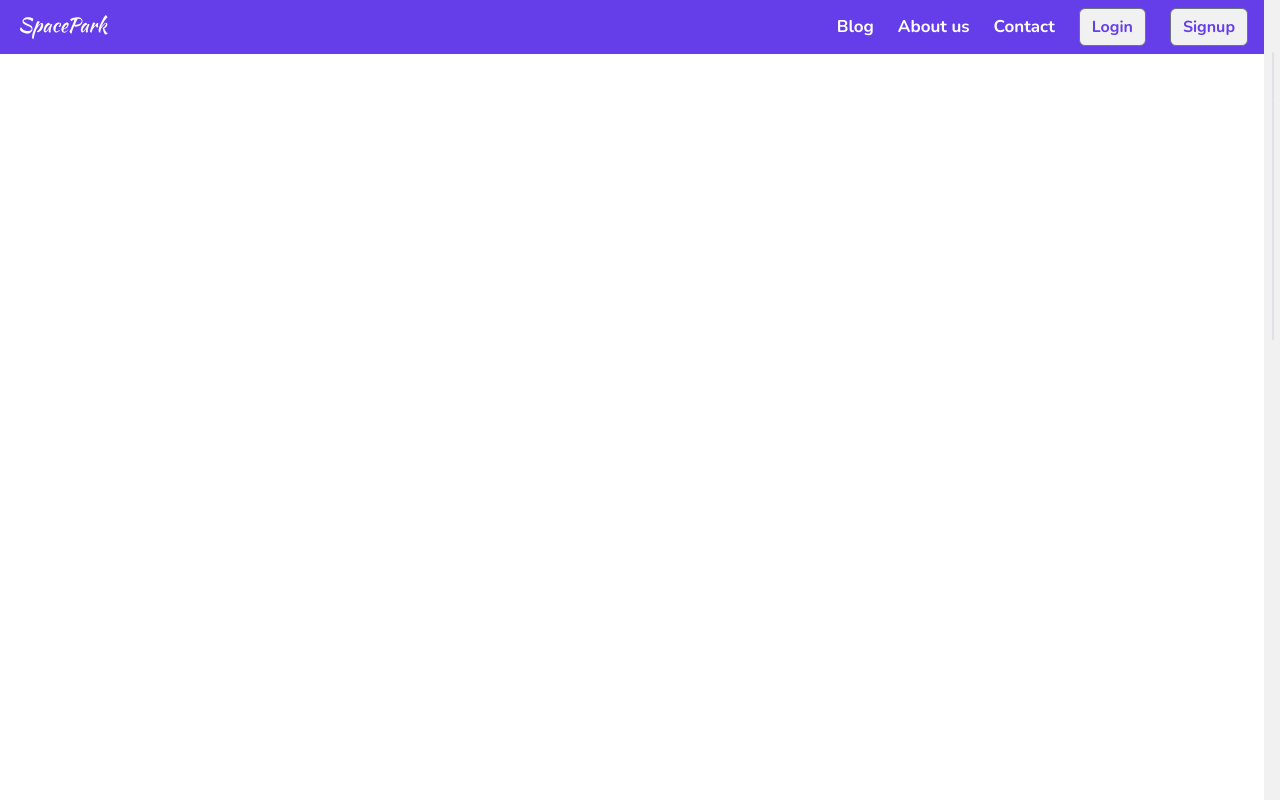
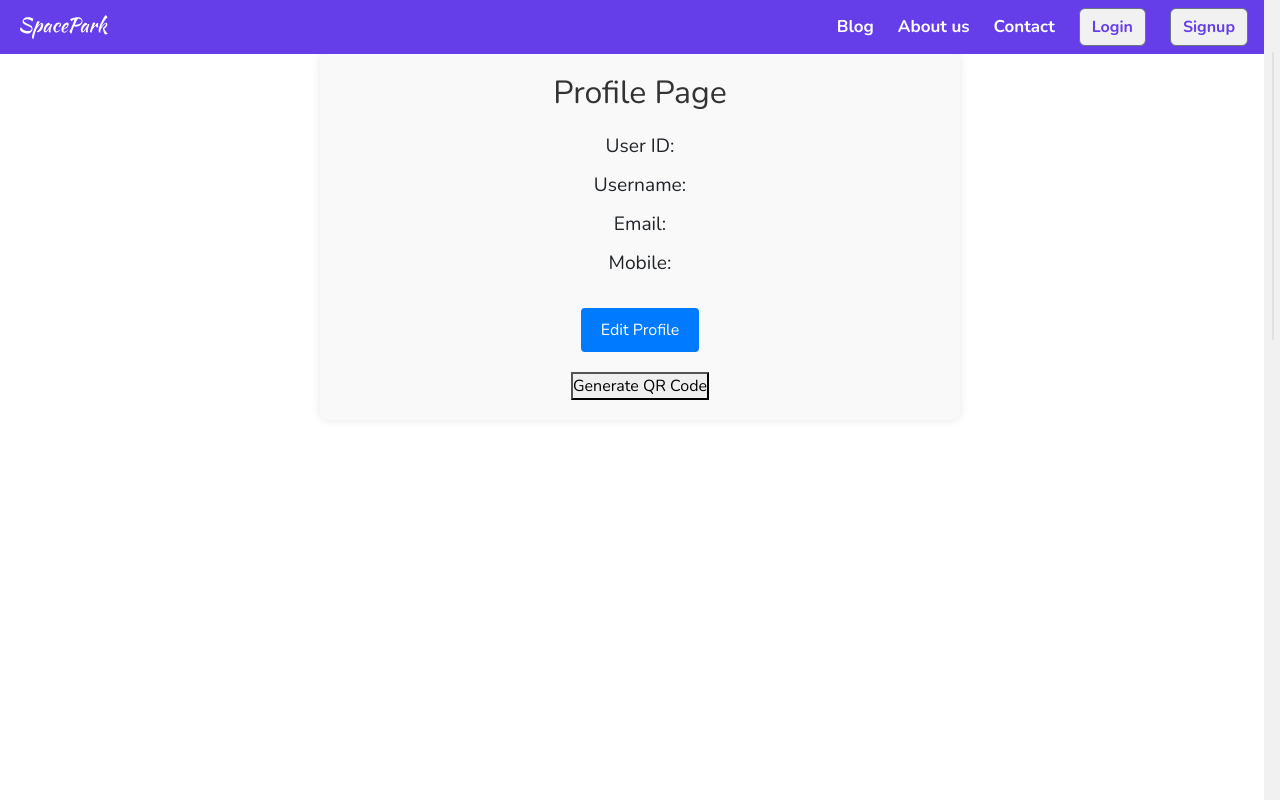
Before and after one commit to pesto-students/frontend-repo-spacepark, a React (Create React App) app: page /profile in a window 1280 px wide. Built offline with nearby package versions, Linux system fonts and the light colour scheme; no server answers; what store would draw is missing.

Commit message:
Profile Page UI

```diff
--- a/package.json
+++ b/package.json
@@ -18,6 +18,7 @@
     "moment": "^2.30.1",
     "node-sass": "^9.0.0",
     "nominatim-geocoder": "^0.1.4",
+    "qrcode.react": "^3.1.0",
     "react": "^18.3.1",
     "react-bootstrap": "^2.10.2",
     "react-datepicker": "^6.9.0",
--- a/src/App.js
+++ b/src/App.js
@@ -17,6 +17,7 @@ import ParkingSpacesForm from "./components/AdminDashBoard/FormComponents/Parkin
 import AboutPage from "./components/StaticComponents/AboutUs.jsx";
 import BlogPage from "./components/StaticComponents/BlogPage.jsx";
 import Contact from "./components/Contact/Contact.jsx";
+import Profile from "./components/Profile/Profile.jsx"
 
 
 function App() {
@@ -77,6 +78,11 @@ function App() {
             path="/contact"
             element={isAuthenticated() ? <Contact /> : <Navigate to="/login" />}
           />
+
+        <Route
+            path="/profile"
+            element={<Profile />}
+          />
         </Routes>
 
       </Router>
--- /dev/null
+++ b/src/components/Profile/Profile.jsx
@@ -0,0 +1,99 @@
+import React, { useState, useEffect } from 'react';
+import axios from 'axios';
+import QRCode from 'qrcode.react';
+import './Profile.scss';
+
+const Profile = () => {
+  const [user, setUser] = useState({});
+  const [editMode, setEditMode] = useState(false);
+  const [qrCode, setQrCode] = useState('');
+
+  useEffect(() => {
+    const fetchUser = async () => {
+      try {
+        const userId = '1'; // Replace this with the actual user ID or use dynamic ID
+        const response = await axios.get(`/users/${userId}`); // Adjusted endpoint URL
+        setUser(response.data);
+      } catch (error) {
+        console.error('Error fetching user:', error);
+        // Handle error (e.g., show error message to user)
+      }
+    };
+    fetchUser();
+  }, []);
+
+  const handleInputChange = (e) => {
+    const { name, value } = e.target;
+    setUser({ ...user, [name]: value });
+  };
+
+  const handleFormSubmit = async (e) => {
+    e.preventDefault();
+    try {
+      await axios.patch(`/users/${user.id}`, user); // Adjusted endpoint URL for update
+      setEditMode(false);
+    } catch (error) {
+      console.error('Error updating user:', error);
+      // Handle error (e.g., show error message to user)
+    }
+  };
+
+  const generateQrCode = async () => {
+    try {
+      const response = await axios.get(`/users/qrcode/${user.id}`); // Adjusted endpoint URL for QR code generation
+      setQrCode(response.data.qrCode);
+      console.log(qrCode);
+    } catch (error) {
+      console.error('Error generating QR code:', error);
+      // Handle error (e.g., show error message to user)
+    }
+  };
+
+  return (
+    <div className="profile-container">
+      <h1>Profile Page</h1>
+      <div className="profile-info">
+        {editMode ? (
+          <form onSubmit={handleFormSubmit}>
+            <input
+              type="text"
+              name="username"
+              value={user.username || ''}
+              onChange={handleInputChange}
+            />
+            <input
+              type="email"
+              name="email"
+              value={user.email || ''}
+              onChange={handleInputChange}
+            />
+            <input
+              type="text"
+              name="mobile"
+              value={user.mobile || ''}
+              onChange={handleInputChange}
+            />
+            <button type="submit">Save</button>
+          </form>
+        ) : (
+          <div>
+            <p>User ID: {user.id}</p>
+            <p>Username: {user.username}</p>
+            <p>Email: {user.email}</p>
+            <p>Mobile: {user.mobile}</p>
+            <button onClick={() => setEditMode(true)}>Edit Profile</button>
+          </div>
+        )}
+      </div>
+      <button onClick={generateQrCode}>Generate QR Code</button>
+      {qrCode && (
+        <div>
+          <QRCode value={qrCode} />
+          <a href={qrCode} download="qrcode.png">Download</a>
+        </div>
+      )}
+    </div>
+  );
+};
+
+export default Profile;
--- /dev/null
+++ b/src/components/Profile/Profile.scss
@@ -0,0 +1,84 @@
+.profile-container {
+    width: 50%;
+    margin: auto;
+    text-align: center;
+    background-color: #f9f9f9;
+    padding: 20px;
+    border-radius: 8px;
+    box-shadow: 0 0 10px rgba(0, 0, 0, 0.1);
+
+    h1 {
+      font-size: 2rem;
+      margin-bottom: 20px;
+      color: #333;
+    }
+
+    .profile-info {
+      margin: 20px 0;
+
+      p {
+        margin-bottom: 10px;
+        font-size: 1.2rem;
+      }
+
+      button {
+        margin-top: 20px;
+        padding: 10px 20px;
+        font-size: 1rem;
+        background-color: #007bff;
+        color: white;
+        border: none;
+        border-radius: 4px;
+        cursor: pointer;
+        transition: background-color 0.3s ease;
+
+        &:hover {
+          background-color: #0056b3;
+        }
+      }
+    }
+
+    form {
+      display: flex;
+      flex-direction: column;
+      align-items: center;
+
+      input {
+        width: 80%;
+        padding: 10px;
+        font-size: 1rem;
+        margin: 10px 0;
+        border: 1px solid #ccc;
+        border-radius: 4px;
+        transition: border-color 0.3s ease;
+
+        &:focus {
+          outline: none;
+          border-color: #007bff;
+        }
+      }
+
+      button {
+        width: 50%;
+        margin-top: 20px;
+      }
+    }
+
+    .qrcode-section {
+      margin-top: 40px;
+      display: flex;
+      flex-direction: column;
+      align-items: center;
+
+      a {
+        margin-top: 10px;
+        text-decoration: none;
+        color: #007bff;
+        font-size: 1rem;
+
+        &:hover {
+          text-decoration: underline;
+        }
+      }
+    }
+  }
```
Also changed, not shown: 1 other file (tests, documents, lock files or other folders).
